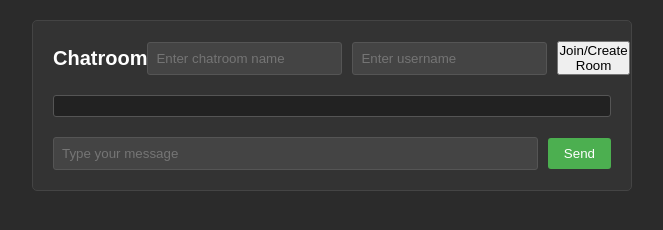
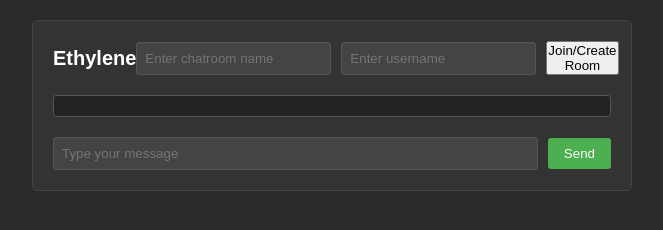
Before and after one commit to katiescavern/ethylene, a plain HTML site: page index.html in a window 1280 px wide. Shown: the whole page, without its empty margins (308-971 px from the left). Drawn offline with Linux system fonts and the light colour scheme.

Commit message:
Add files via upload

```diff
--- a/index.html
+++ b/index.html
@@ -1,13 +1,14 @@
 <!DOCTYPE html>
 <html>
 <head>
-  <title>Firebase Chatroom</title>
+  <title>Ethylene</title>
   <link rel="stylesheet" type="text/css" href="index.css">
+  <link rel="icon" type="image/png" href="https://www.acs.org/content/dam/acsorg/molecule/archive-new/e/ethylene-teaser.png"/>
 </head>
 <body>
   <div id="chatroom-container">
     <div id="chatroom-header">
-      <h2>Chatroom</h2>
+      <h2>Ethylene</h2>
       <input type="text" id="room-name" placeholder="Enter chatroom name">
       <input type="text" id="username" placeholder="Enter username">
       <button onclick="joinOrCreateRoom()">Join/Create Room</button>
```
